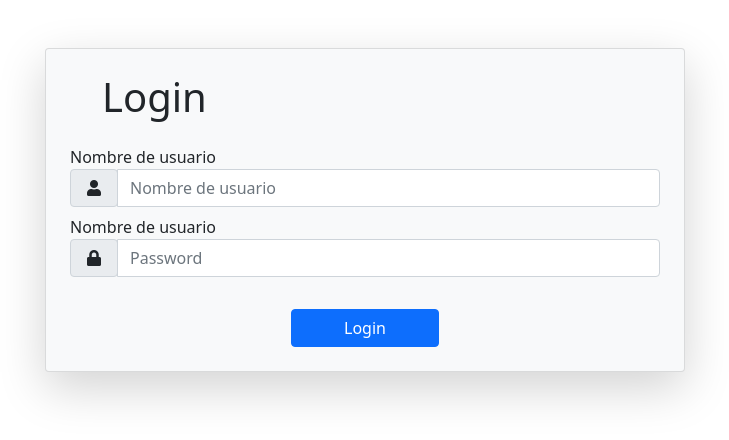
After one commit to IviCarc/chatbot, a Flask app: page /login in a window 1280 px wide. The commit adds this page. Shown: the top 440 px of the page, without its empty margins (275-1004 px from the left). Run offline with Flask 3, Linux system fonts and the light colour scheme.

Commit message:
login y logout sin hash

```diff
--- a/TODO.txt
+++ b/TODO.txt
@@ -41,3 +41,6 @@ API:
     Input calendario, restringir: No poder seleccionar fechas anterior al día actual y entre X e Y hs ✔️
     Elegir un anfitrion de manera random, sin importar disponibilidad (temporal)
     Frontend CRUD ✔️
+
+05/07/23
+    login
--- a/src/app.py
+++ b/src/app.py
@@ -11,15 +11,21 @@ from dotenv import load_dotenv
 import os
 
 app = Flask(__name__)
+
+
 CORS(app)
 # Configuracion de flash_sqlalchemy
 load_dotenv("./")
 SQLALCHEMY_DATABASE_URI =  os.getenv("SQLALCHEMY_DATABASE_URI")
 
+
 app.config["SQLALCHEMY_DATABASE_URI"] = SQLALCHEMY_DATABASE_URI
 app.config["SQLALCHEMY_TRACK_MODIFICATIONS"] = False
 # no cache
 app.config['SEND_FILE_MAX_AGE_DEFAULT'] = 0
+
+
+app.secret_key = os.getenv("SECRET_KEY")
 
 db.init_app(app)
 # SQLAlchemy(app)
@@ -32,4 +38,4 @@ app.register_blueprint(reuniones)
 app.register_blueprint(bot)
 
 if __name__ == '__main__':
-    app.run(debug=True, port=80)
+    app.run(debug=True, port=80, host="0.0.0.0")
--- a/src/controllers/chat_controllers.py
+++ b/src/controllers/chat_controllers.py
@@ -3,11 +3,11 @@ from chat import chat
 
 bot = Blueprint("bot", __name__)
 
-bot.route('')
+@bot.route('/')
 def bot_chat():
     return render_template("index.html")
 
-bot.route('process', methods=["POST"])
+@bot.route('/process', methods=["POST"])
 def process():
     user_message = request.form["usesrInput"]
     response = chat(user_message)
--- a/src/controllers/controllers.py
+++ b/src/controllers/controllers.py
@@ -1,27 +1,38 @@
-from flask import request, Blueprint, jsonify, render_template, redirect, url_for, jsonify
+from flask import request, Blueprint, jsonify, render_template, redirect, url_for, jsonify, session
 from utils.db import db
-
+import hashlib
 from models.anfitrion import Anfitrion
 from models.cliente import Cliente
 from models.reunion import Reunion
+from models.usuario import Usuario
 
 reuniones = Blueprint("reuniones", __name__)
+
+@reuniones.before_request
+def middleware():
+    print("Middleware")
 
 ### METODOS GET ###
 
 @reuniones.route('/reuniones')
 def getAllReuniones():
     # reuniones = db.session.execute(db.select(Reunion)).scalars()
+    if not 'loggedin' in session:
+        return redirect(url_for('reuniones.login'))
     reuniones = Reunion.query.all()
     return render_template('layout.html', reuniones=reuniones)
 
 @reuniones.route('/reunion/<int:id>')
 def getReunionById(id):
+    if not 'loggedin' in session:
+        return redirect(url_for('reuniones.login'))
     reunion = db.get_or_404(Reunion, id)
     return jsonify(Reunion.serialize(reunion))
 
 @reuniones.route('/cliente/<string:nombre>')
 def getReunionsByCliente(nombre):
+    if not 'loggedin' in session:
+        return redirect(url_for('reuniones.login'))
 
     cliente = db.session.execute(db.select(Cliente).filter_by(nombre=nombre)).fetchone()
 
@@ -69,6 +80,8 @@ def agendarReunion():
 
 @reuniones.route('/reuniones/<int:id>', methods=["GET", "PUT"])
 def editarReunion(id):
+    if not 'loggedin' in session:
+        return redirect(url_for('reuniones.login'))
     reunion = Reunion.query.get(id)
 
     anfitriones = db.session.execute(db.select(Anfitrion)).scalars()
@@ -88,8 +101,53 @@ def editarReunion(id):
 
 @reuniones.route('/<int:id>', methods=["DELETE"])
 def eliminarReunion(id):
+    if not 'loggedin' in session:
+        return redirect(url_for('reuniones.login'))
     print(id)
     reunion = Reunion.query.get(id)
     db.session.delete(reunion)
     db.session.commit()
     return "eliminado"
+
+## Login
+
+@reuniones.route('/login', methods=["GET", "POST"])
+def login():
+    if request.method == 'POST' and 'username' in request.form and 'password' in request.form:
+        # Create variables for easy access
+        username = request.form['username']
+        password = request.form['password']
+        # Retrieve the hashed password
+        # hash = password
+        # hash = hashlib.sha1(hash.encode())
+        # password = hash.hexdigest()
+
+        # Check if account exists using MySQL
+        try:
+            account = db.session.execute(db.select(Usuario).filter_by(username=username)).fetchone()[0]
+            print(account)
+        except:
+            return 'La cuenta no existe'
+         # Create session data, we can access this data in other routes
+        if account.password != password:
+            return 'La contraseña es incorrecta'
+        session['loggedin'] = True
+        session['id'] = account.id
+        print(session['id'])
+        session['username'] = account.username
+        # Redirect to home page
+        print("LOGGED")
+        return redirect(url_for('reuniones.getAllReuniones'))
+
+    if 'loggedin' in session:
+        return redirect(url_for('reuniones.getAllReuniones'))
+    return render_template("login.html")
+
+@reuniones.route('/logout')
+def logout():
+    # Remove session data, this will log the user out
+   session.pop('loggedin', None)
+   session.pop('id', None)
+   session.pop('username', None)
+   # Redirect to login page
+   return redirect(url_for('reuniones.login'))
--- /dev/null
+++ b/src/templates/login.html
@@ -0,0 +1,49 @@
+<!DOCTYPE html>
+<html>
+	<head>
+		<meta charset="utf-8">
+		<title>Login</title>
+		<link rel="stylesheet" href="{{ url_for('static', filename='style.css') }}">
+		<link rel="stylesheet" href="https://use.fontawesome.com/releases/v5.7.1/css/all.css">
+        <link
+        href="https://cdn.jsdelivr.net/npm/bootstrap@5.1.3/dist/css/bootstrap.min.css"
+        rel="stylesheet"
+        integrity="sha384-1BmE4kWBq78iYhFldvKuhfTAU6auU8tT94WrHftjDbrCEXSU1oBoqyl2QvZ6jIW3"
+        crossorigin="anonymous"
+      />
+	</head>
+	<body >
+		<div class="login container w-50 mt-5 bg-light shadow-lg p-2 card ">
+			<h1 class="ms-5 mt-3">Login</h1>
+			<form action="{{ url_for('reuniones.login') }}" class="d-flex flex-column align-items-center p-3" method="post">
+                <div class="w-100">
+                    <label for="username">Nombre de usuario</label>
+                    <div class="input-group mb-2">
+                        <div class="input-group-prepend h-100">
+                          <div class="input-group-text">
+                            <i class="p-1 fas fa-user img-fluid "></i>
+                        </div>
+                        </div>
+                        <input type="text" class="form-control" name="username" id="inlineFormInputGroup" placeholder="Nombre de usuario">
+                    </div>
+                </div>
+                <div class="w-100">
+                    <label for="password">Nombre de usuario</label>
+                    <div class="input-group mb-2">
+                        <div class="input-group-prepend">
+                          <div class="input-group-text">
+                            <i class="fas fa-lock p-1 img-fluid"></i>
+                          </div>
+                        </div>
+                        <input type="password" class="form-control" name="password" placeholder="Password" id="password" required>
+                    </div>
+                    <label for="password">
+
+                    </label>
+                </div>
+				<div class="msg">{{ msg }}</div>
+				<input type="submit" class="btn btn-primary w-25" value="Login">
+			</form>
+		</div>
+	</body>
+</html>
--- a/src/templates/partials/_navbar.html
+++ b/src/templates/partials/_navbar.html
@@ -15,7 +15,9 @@
       <div class="collapse navbar-collapse" id="navbarNav">
         <ul class="navbar-nav ms-auto">
           <li class="nav-item">
-            <!-- <a class="nav-link active" aria-current="page" href="/">About</a> -->
+            {%if session['loggedin'] %}
+              <a class="nav-link active" aria-current="page" href="/logout">LogOut</a>
+            {% endif %}
           </li>
         </ul>
       </div>
--- a/src/templates/update.html
+++ b/src/templates/update.html
@@ -4,8 +4,6 @@
 <div class="col-md-4 offset-md-4 bg-light shadow-lg">
   <div class="card card-body ">
     <h1>Editar reunión</h1>
-
-    <!-- <form action="{{url_for('reuniones.editarReunion', id=reunion.id)}}" method="PUT"> -->
     <form id="form">
       <div class="mb-3">
         <label for="fechaHora" class="mb-1">Nueva fecha:</label>
```
Also changed, not shown: src/models/usuario.py (added, +10 -0 lines).
